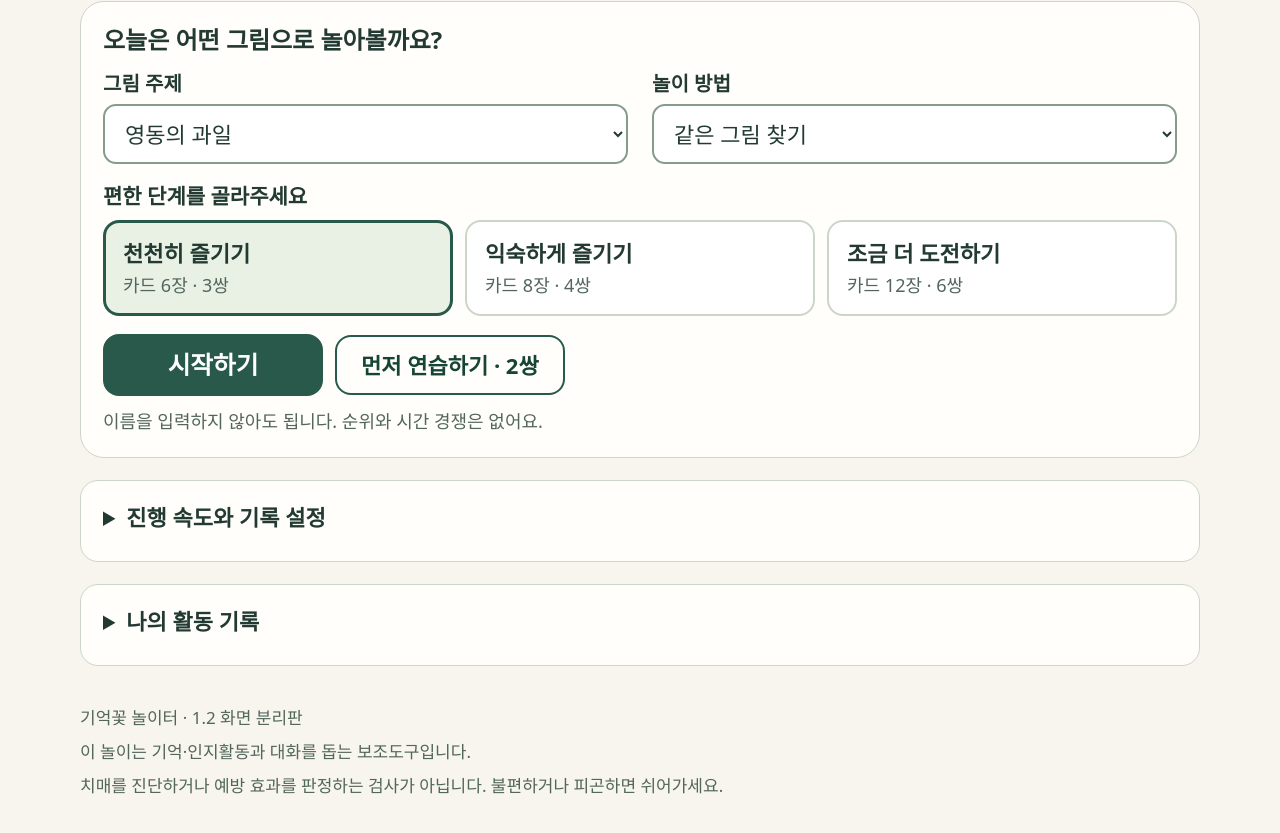
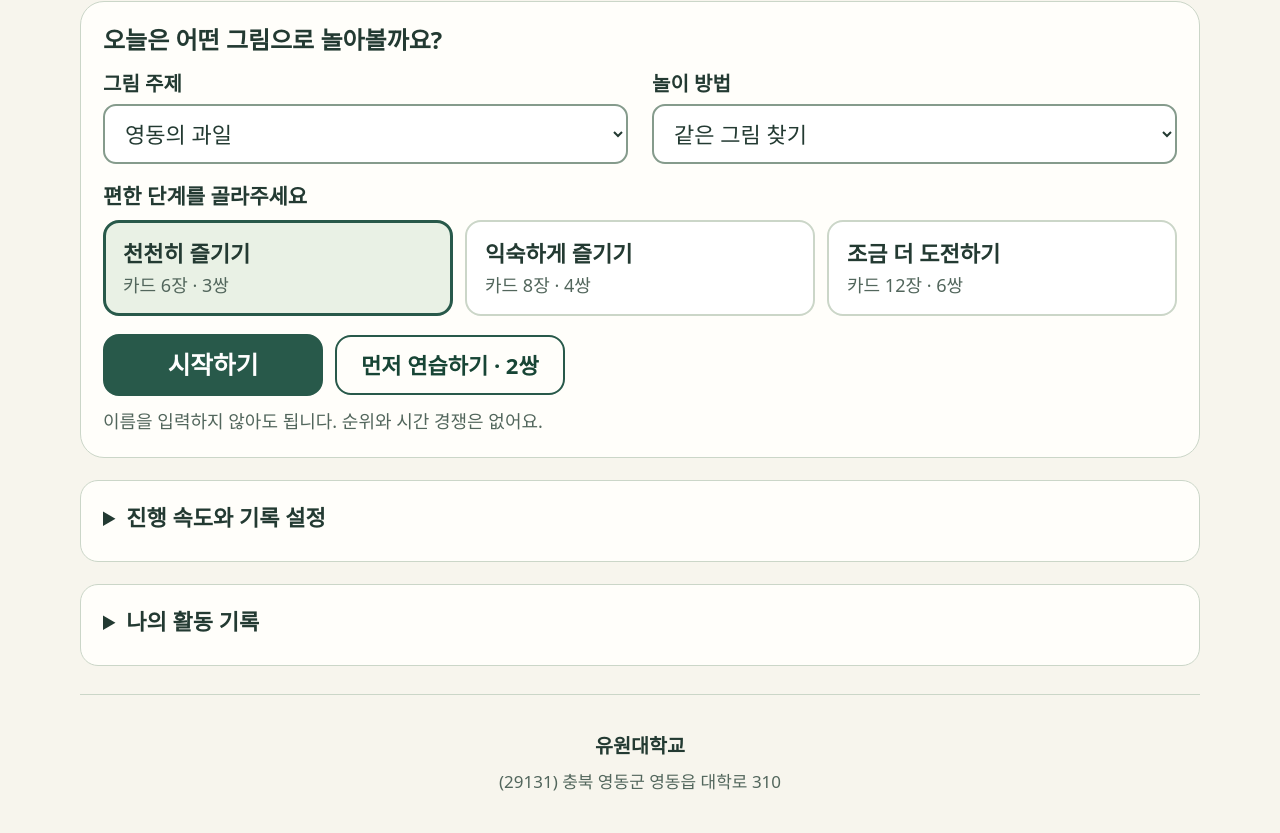
Before and after one commit to youngdong-2026/yd-lib, a plain HTML site: page index.html in a window 1280 px wide. Shown: the part 291-1124 px from the top of the page. Drawn offline with Linux system fonts and the light colour scheme.

Commit message:
Add files via upload

```diff
--- a/index.html
+++ b/index.html
@@ -92,6 +92,8 @@ input[type=checkbox]{width:28px;height:28px;flex:none;accent-color:var(--green)}
 .empty{font-size:.9em;color:var(--muted);margin:16px 0 4px}
 footer{padding:28px 0 36px;font-size:17px;color:var(--muted)}
 footer p{margin:6px 0}
+#site-footer{text-align:center;border-top:1px solid var(--line, #deded8);margin-top:24px;line-height:1.7}
+#site-footer .footer-university{font-weight:700;color:var(--ink, #253b32);font-size:1.15em}
 dialog{border:0;border-radius:24px;background:var(--white);color:var(--ink);width:min(620px,calc(100% - 28px));max-height:90dvh;overflow-y:auto;padding:32px;box-shadow:0 20px 70px #14261c40}
 dialog::backdrop{background:#182d25c9}
 dialog h2{font-size:clamp(28px,4vw,36px);margin:0 0 14px;line-height:1.35}
@@ -300,9 +302,8 @@ body.playing{height:100vh;height:100dvh;min-height:0;display:flex;flex-direction
 </section>
 </main>
 <footer class="shell" id="site-footer">
-<p>기억꽃 놀이터 · 1.2 화면 분리판</p>
-<p>이 놀이는 기억·인지활동과 대화를 돕는 보조도구입니다.</p>
-<p>치매를 진단하거나 예방 효과를 판정하는 검사가 아닙니다. 불편하거나 피곤하면 쉬어가세요.</p>
+<p class="footer-university">유원대학교</p>
+<p>(29131) 충북 영동군 영동읍 대학로 310</p>
 </footer>
 <dialog id="help-dialog" aria-labelledby="help-title">
 <h2 id="help-title">이렇게 즐겨보세요</h2>
```
